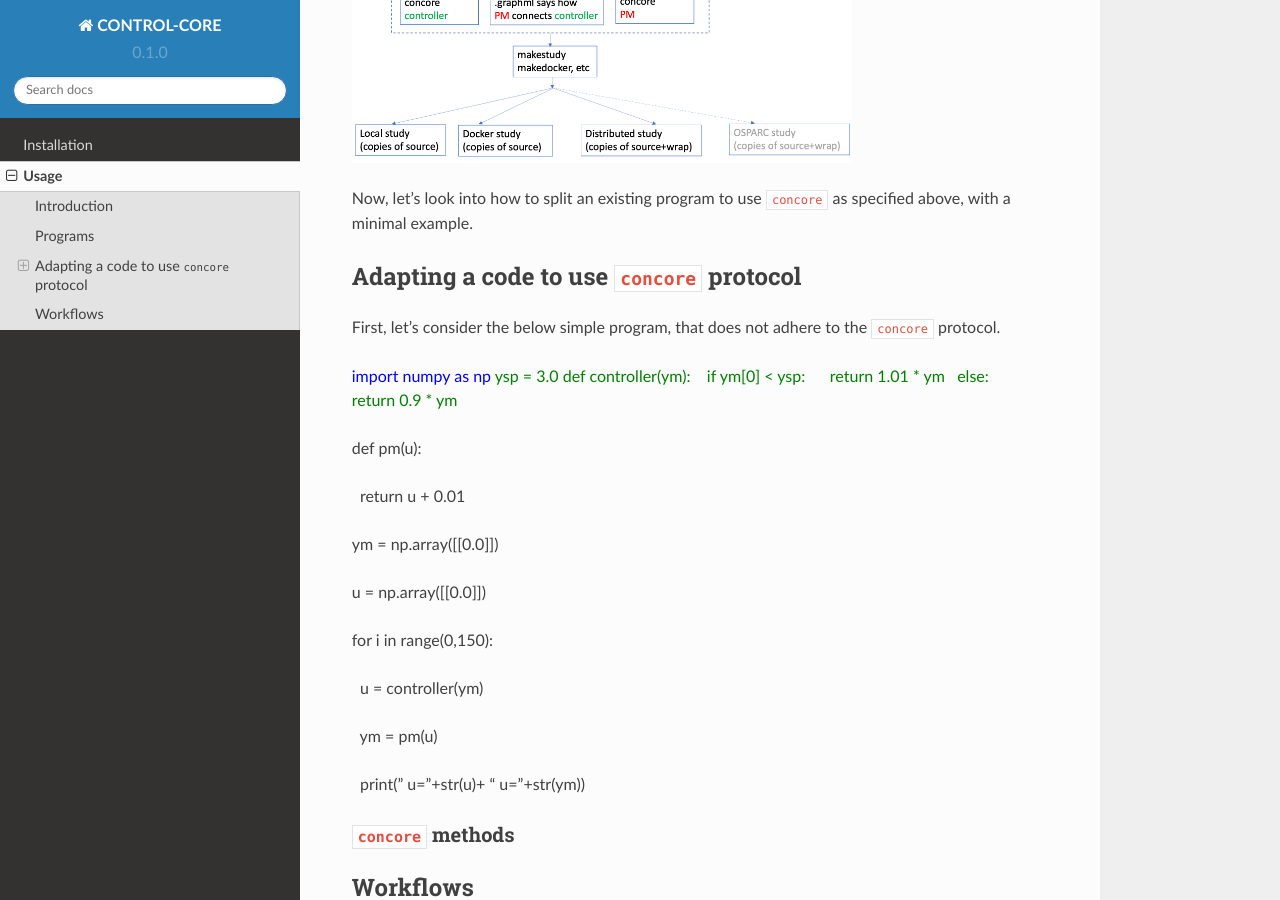
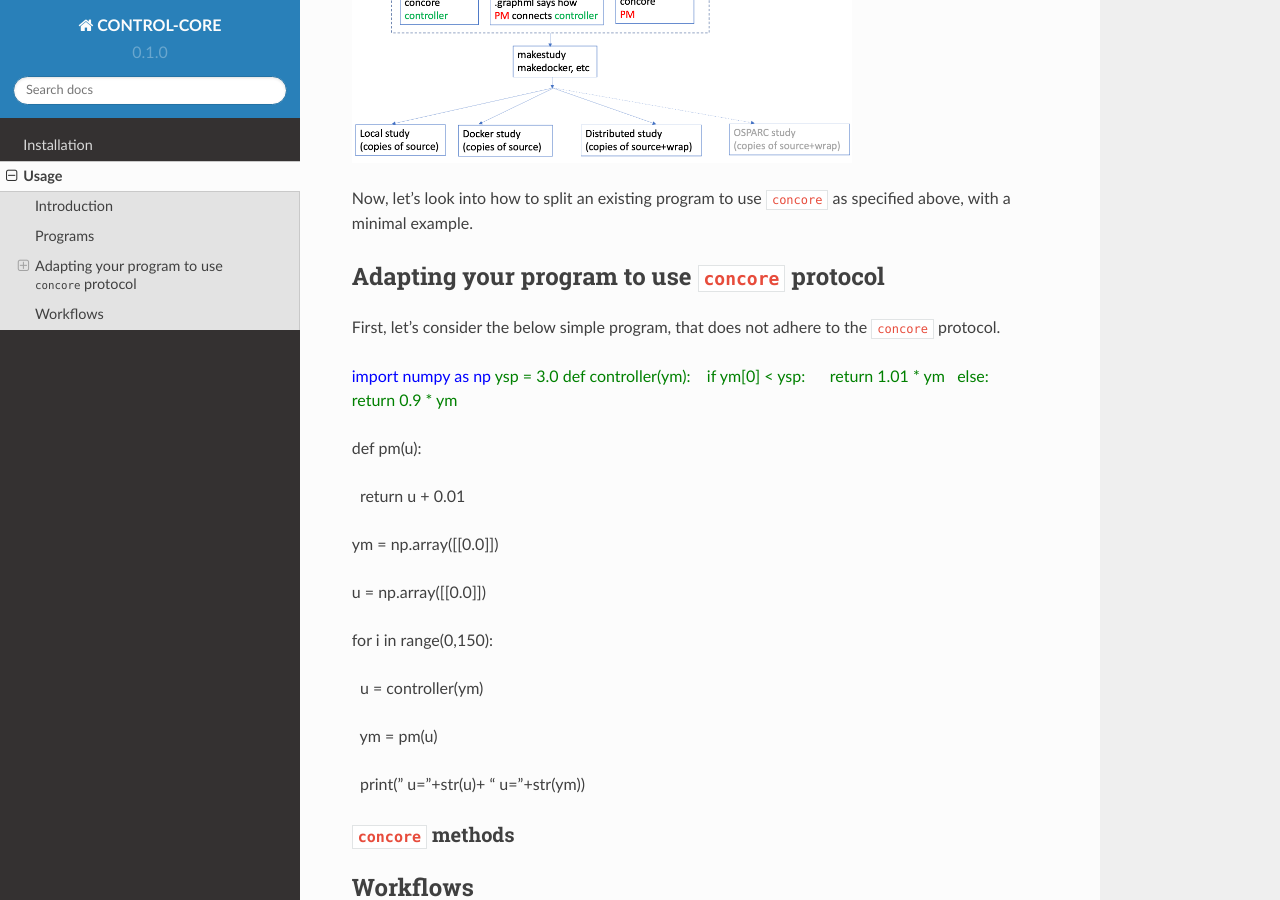
Before and after one commit to ControlCore-Project/documentation, a Sphinx documentation site: the page built from docs/source/usage.rst, in a window 1280 px wide and 900 px high, scrolled down 762 px. Built offline with Sphinx 7.4.7 and the Read the Docs theme 2.0.0, drawn with Linux system fonts in a browser that asks for light colours.

Commit message:
Update usage.rst

```diff
--- a/docs/source/usage.rst
+++ b/docs/source/usage.rst
@@ -26,7 +26,7 @@ Programs
 
 Now, let's look into how to split an existing program to use ``concore`` as specified above, with a minimal example.
 
-Adapting a code to use ``concore`` protocol
+Adapting your program to use ``concore`` protocol
 ------------
 
 First, let's consider the below simple program, that does not adhere to the ``concore`` protocol.
```
